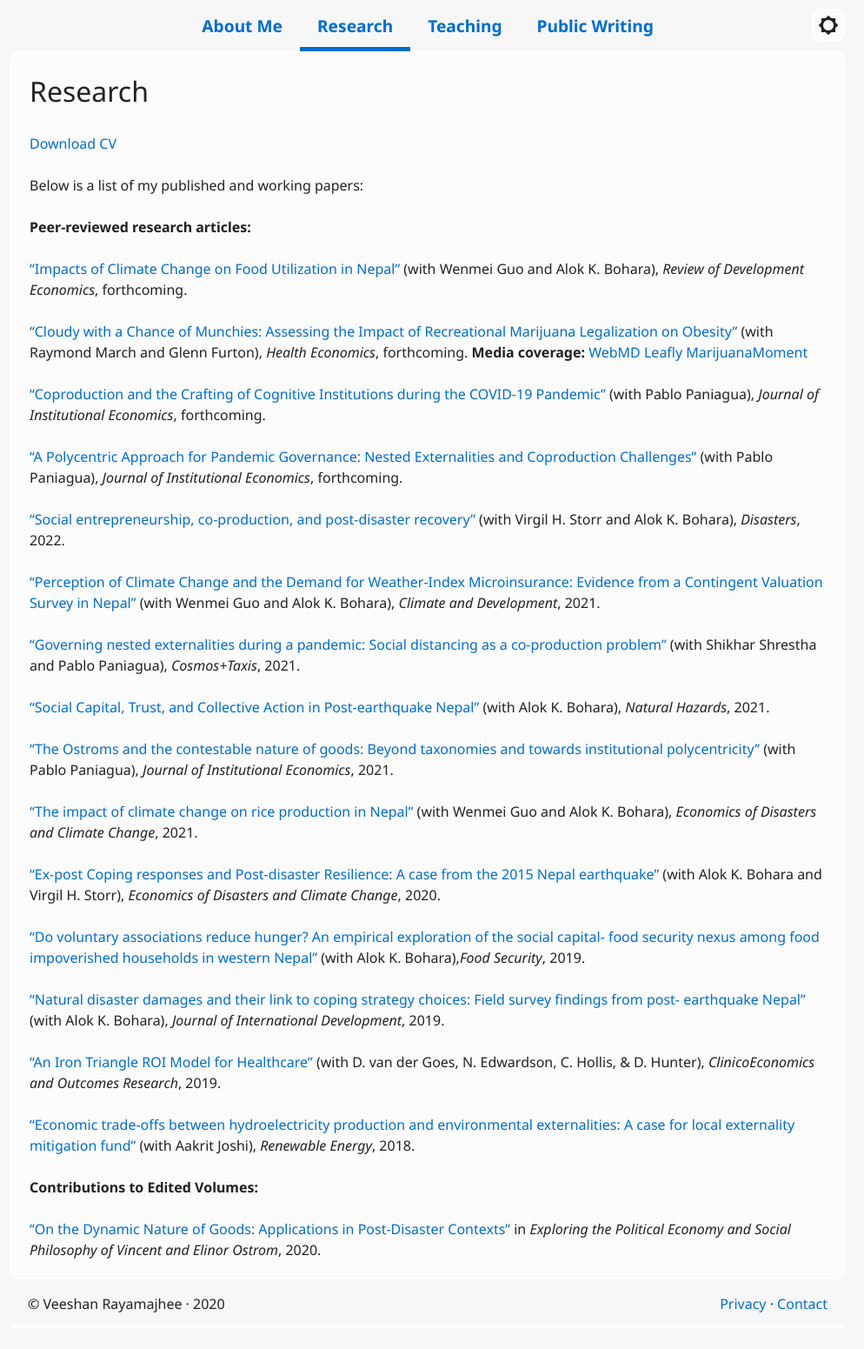
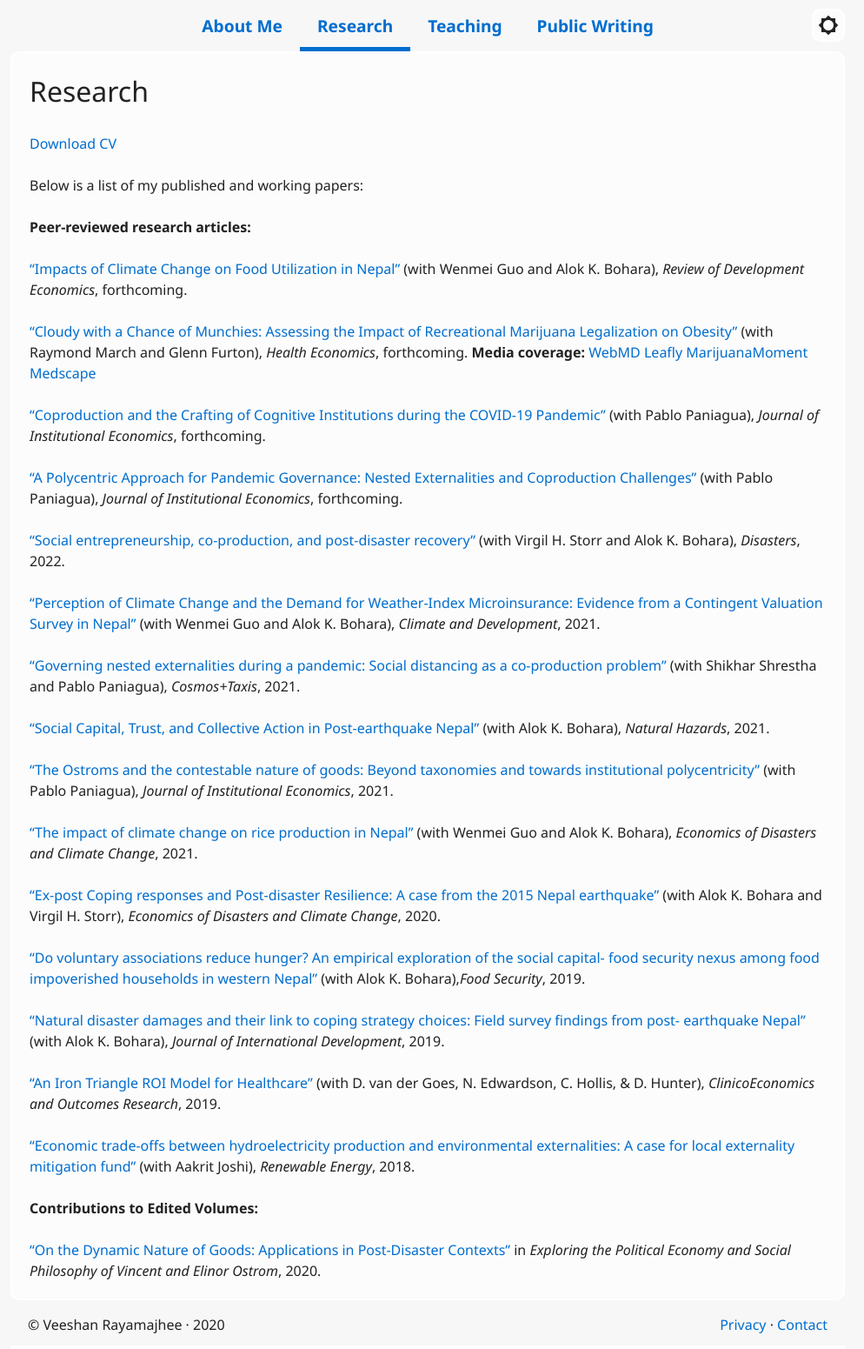
Before and after one commit to veeshanr/veeshanr.github.io, a Jekyll site: the page built from pages/research.md, in a window 1280 px wide. Shown: the whole page at 87% size, without its empty margins (148-1142 px from the left). Built offline with Jekyll 4.4.1, drawn with Linux system fonts in a browser that asks for light colours; before the commit the page ends 1527 px from its top, so only the background shows below that.

Commit message:
Update research.md

```diff
--- a/pages/research.md
+++ b/pages/research.md
@@ -13,7 +13,7 @@ Below is a list of my published and working papers:
 
 [“Impacts of Climate Change on Food Utilization in Nepal”] [16] (with Wenmei Guo and Alok K. Bohara), *Review of Development Economics*, forthcoming.
 
-[“Cloudy with a Chance of Munchies: Assessing the Impact of Recreational Marijuana Legalization on Obesity”] [15] (with Raymond March and Glenn Furton), *Health Economics*, forthcoming. **Media coverage:** [WebMD][100]   [Leafly][101] [MarijuanaMoment][102]
+[“Cloudy with a Chance of Munchies: Assessing the Impact of Recreational Marijuana Legalization on Obesity”] [15] (with Raymond March and Glenn Furton), *Health Economics*, forthcoming. **Media coverage:** [WebMD][100]   [Leafly][101] [MarijuanaMoment][102] [Medscape][103]
 
 [“Coproduction and the Crafting of Cognitive Institutions during the COVID-19 Pandemic”] [14] (with Pablo Paniagua), *Journal of Institutional Economics*, forthcoming.
 
@@ -65,3 +65,4 @@ Below is a list of my published and working papers:
 [100]:https://www.webmd.com/mental-health/addiction/news/20221013/could-pot-prevent-pot-belly-research-cannabis?fbclid=IwAR1hr4-fG-pLR3syYG_dBfun2H4FwiHq4NcRTEC0pYHR95XTacGtDYPv_wg
 [101]:https://www.leafly.com/news/health/cloudy-with-a-chance-of-munchies-study-ties-legal-cannabis-to-lower-obesity-rates?fbclid=IwAR0pYH3TNE5fV2XrbaETs3J4crRR93v7FOxQIxepSgbeFG4XFLTFKzBcUks
 [102]:https://www.marijuanamoment.net/despite-the-munchies-marijuana-legalization-is-tied-to-lower-obesity-rates-stereotype-busting-study-finds/?fbclid=IwAR35SUK9xHNf9t6c4DMNod0LMNQVCfOvyKBWZLfDVGLnmdn_2wRuM99Wl5U
+[103]:https://www.medscape.com/viewarticle/982436
```
